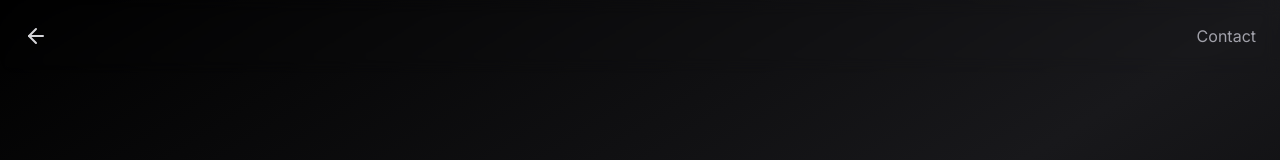
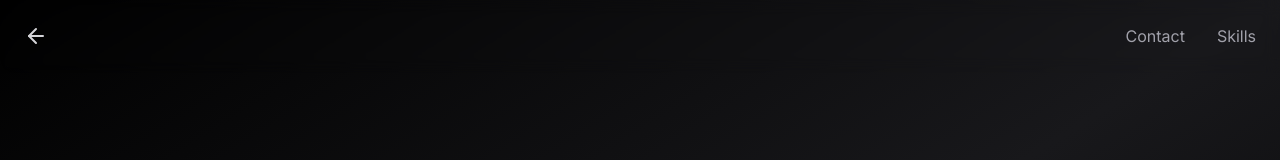
Before and after one commit to foxycrafter/nextjs-portfolio-personal, a Next.js app: page /contact in a window 1280 px wide. Shown: the top 160 px of the page. Built offline with nearby package versions, Linux system fonts and the light colour scheme; what tailwindcss-debug-screens would draw is missing.

Commit message:
Update nav.tsx

```diff
--- a/app/components/nav.tsx
+++ b/app/components/nav.tsx
@@ -35,6 +35,12 @@
 						>
 							Contact
 						</Link>
+						<Link
+							href="/skills"
+							className="duration-200 text-zinc-400 hover:text-zinc-100"
+						>
+							Skills
+						</Link>
 					</div>
 
 					<Link
```
